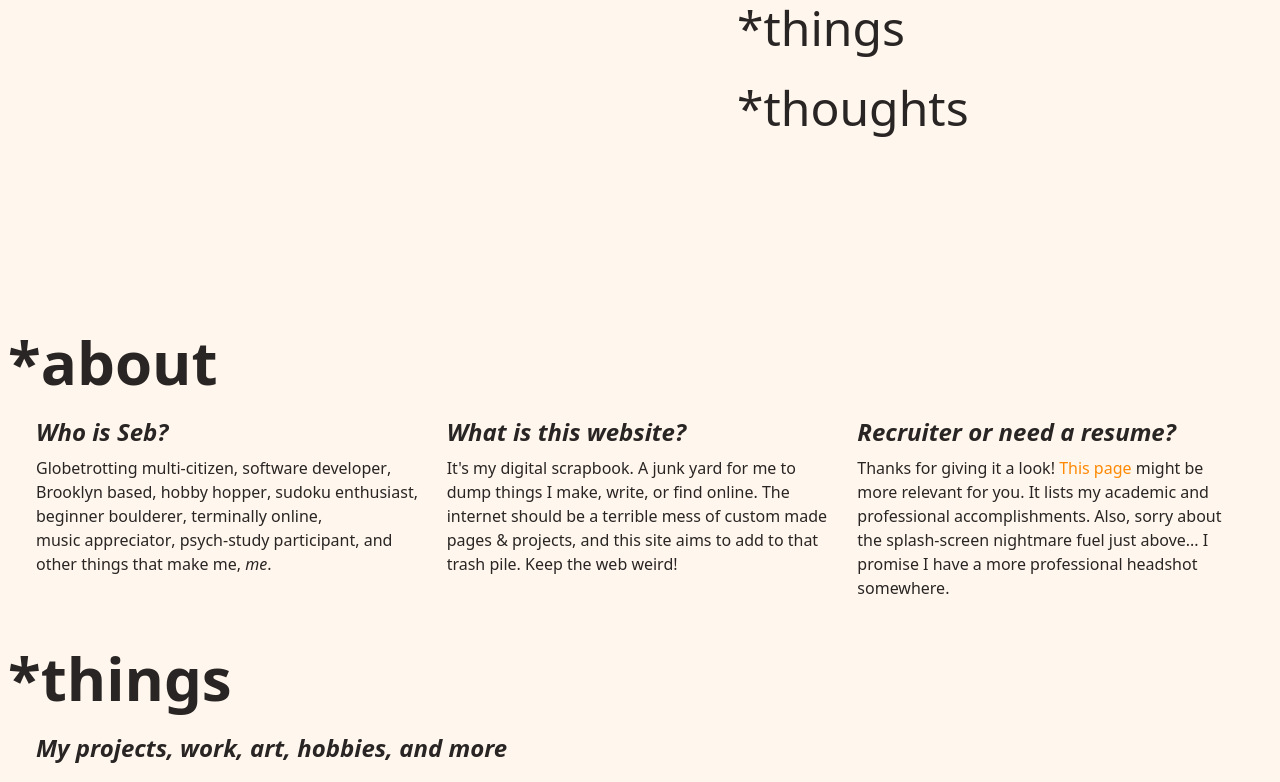
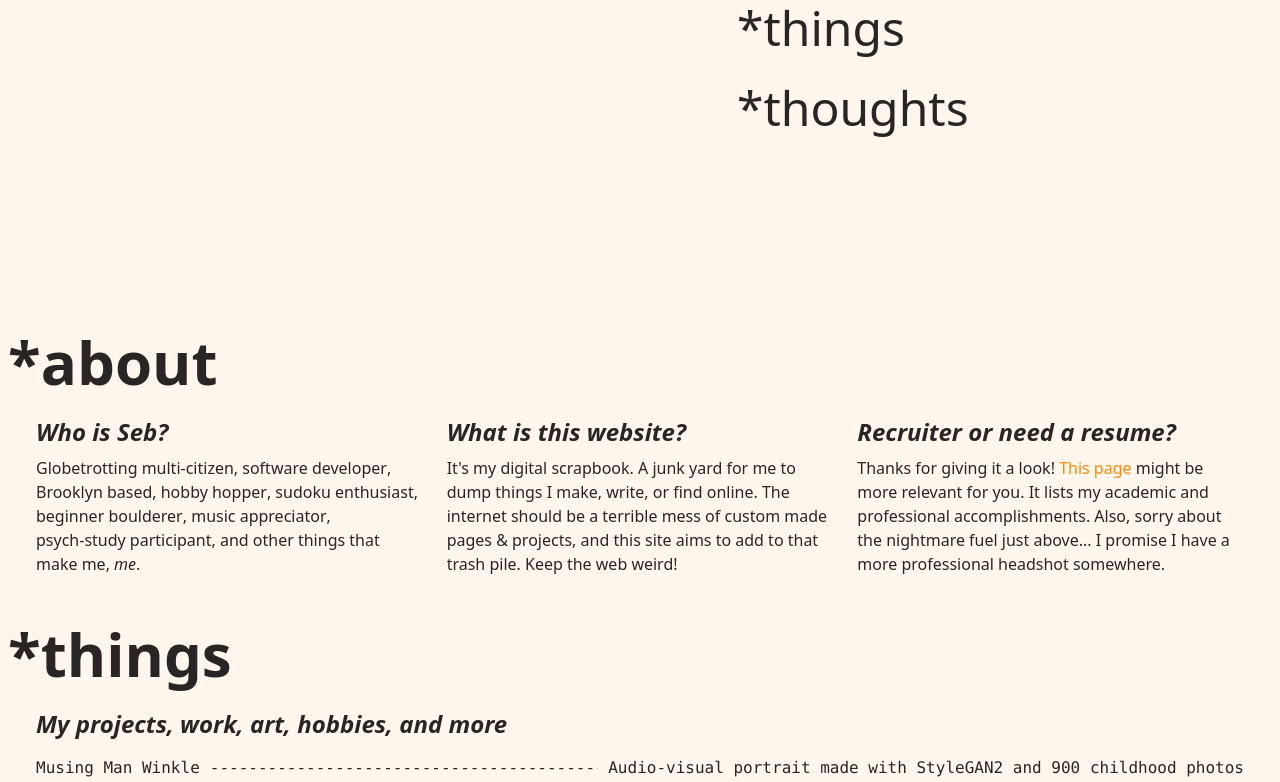
Before and after one commit to seb-fousse/sebfxyz, a Next.js app: page / in a window 1280 px wide. Shown: the part 476-1258 px from the top of the page. Built offline with nearby package versions, Linux system fonts and the light colour scheme.

Commit message:
formatting tweak

```diff
--- a/src/pages/index.tsx
+++ b/src/pages/index.tsx
@@ -249,8 +249,6 @@ export default function Home() {
                 />
               </HoverPopup>
               ,&nbsp;
-              <HoverPopup text="terminally online" />
-              ,&nbsp;
               <HoverPopup text="music appreciator">
                 <div className="p-2 bg-card text-card-foreground rounded-sm drop-shadow-lg">
                   <RecentlyListened />
@@ -282,7 +280,7 @@ export default function Home() {
                 </Link>{" "}
                 might be more relevant for you. It lists my academic and
                 professional accomplishments. Also, sorry about the
-                splash-screen nightmare fuel just above... I promise I have a
+                nightmare fuel just above... I promise I have a
                 more professional headshot somewhere.
               </p>
             </div>
--- a/src/pages/resume.tsx
+++ b/src/pages/resume.tsx
@@ -21,7 +21,7 @@ export default function Resume() {
         <ThemeToggle className="fixed top-4 right-4" />
 
         <h1 className="text-6xl font-bold text-center pt-4 pb-2">Sebastien Foussé</h1>
-        <div className="flex space-x-6 justify-center text-primary">
+        <div className="flex flex-wrap justify-center mx-4 gap-x-6 gap-y-2 text-primary">
           <a href="/pdf/SebastienFousse_Resume_Apr2025.pdf" download>Download Condensed Resume</a>
           <a href="mailto:me@sebf.xyz">Email me</a>
           <a
@@ -80,7 +80,7 @@ export default function Resume() {
           <div className="px-9 pt-4 ">
             <div className="flex items-center justify-between w-full">
               <span className="text-left text-lg sm:text-xl font-bold">
-                Rotational Software Developer
+                Software Developer
               </span>
               <div className="flex-grow h-px bg-foreground mx-4" />
               <span className="text-right ml-4">Jul 2024 - Present</span>
```
